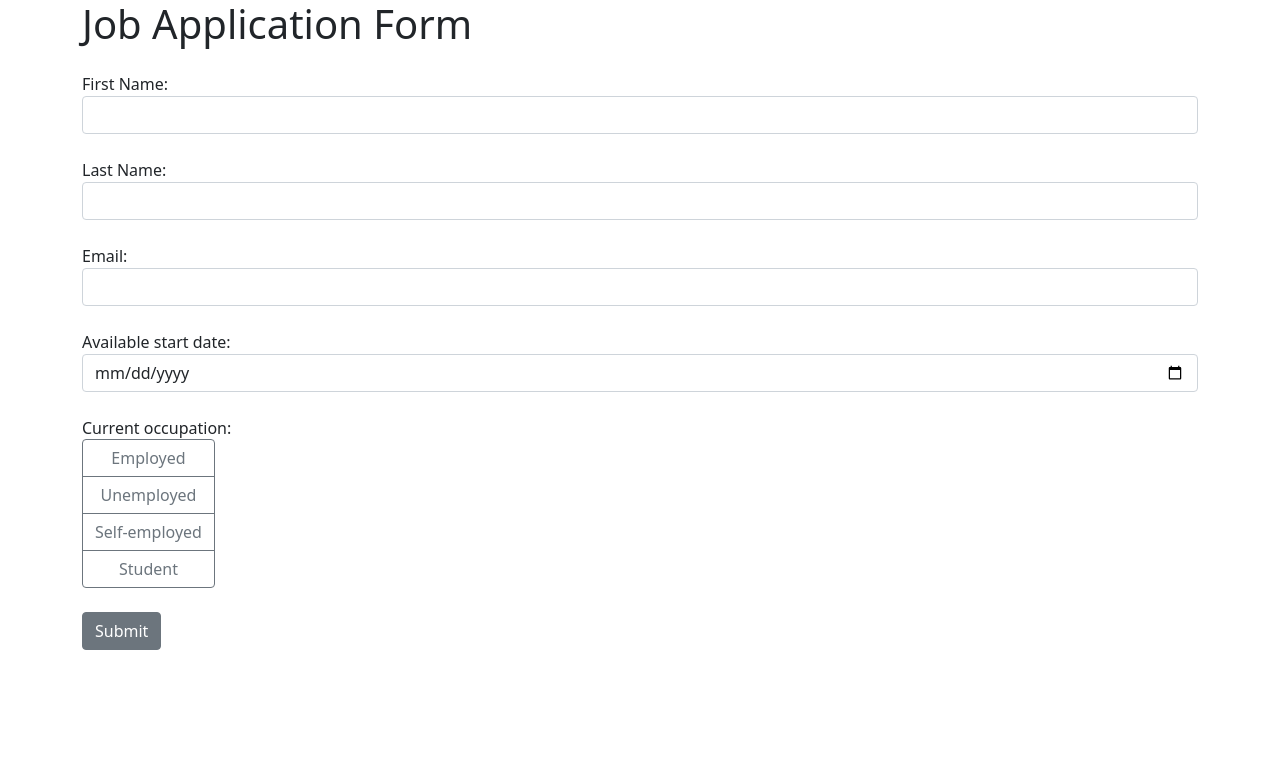
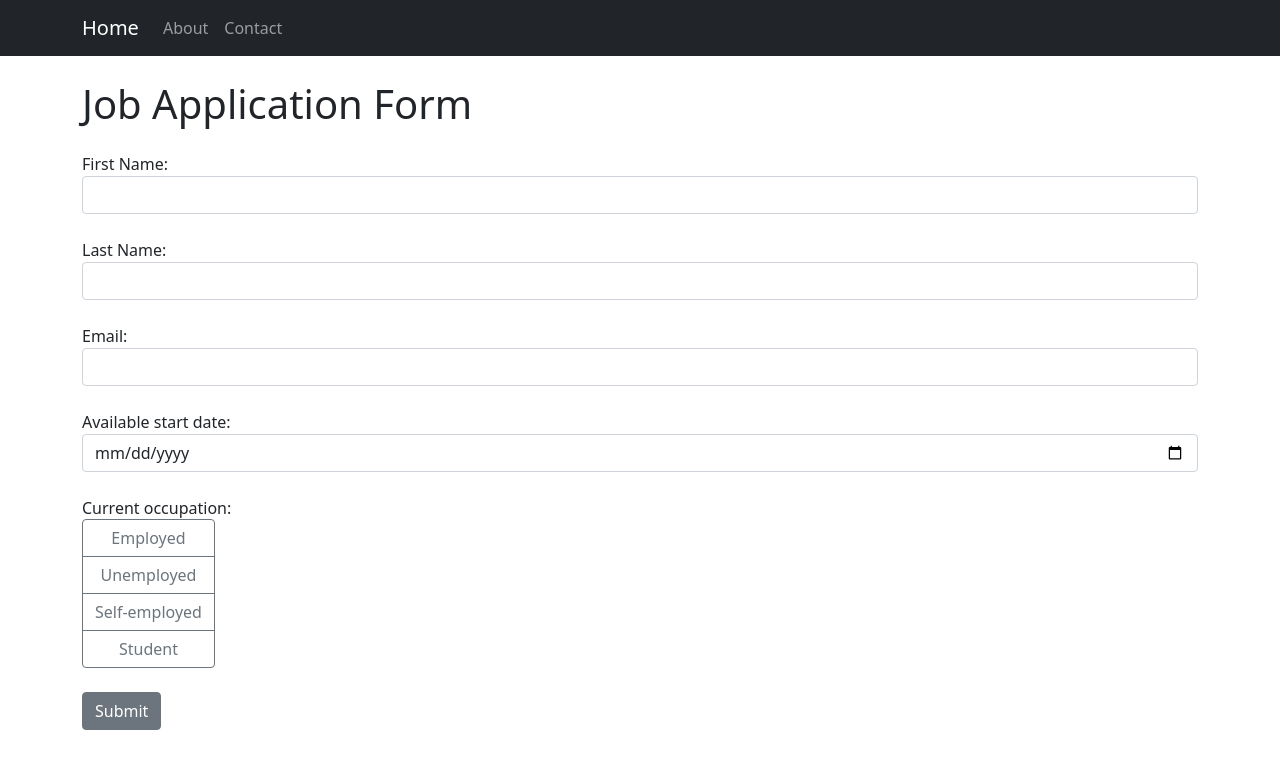
Before and after one commit to msuneth/django-form, a Django app: page / in a window 1280 px wide. Shown: the top 769 px of the page. Run offline with Django 5.2, Linux system fonts and the light colour scheme.

Commit message:
navbar added

```diff
--- /dev/null
+++ b/job_application/templates/about.html
@@ -0,0 +1,6 @@
+{% extends 'base.html' %}
+{% block content %}
+
+<h1 class="mt-4 mb-4">About Us</h1>
+
+{% endblock %}
--- /dev/null
+++ b/job_application/templates/base.html
@@ -0,0 +1,36 @@
+<!DOCTYPE html>
+<html lang="en">
+<head>
+    <meta charset="UTF-8">
+    <meta name="viewport" content="width=device-width, initial-scale=1,shrink-to-fit=no">
+    <link rel="stylesheet" href="https://cdn.jsdelivr.net/npm/bootstrap@5.1.3/dist/css/bootstrap.min.css">
+
+     <title>Title</title>
+</head>
+<body>
+    <nav class="navbar navbar-expand-lg navbar-dark bg-dark">
+      <div class="container">
+        <a class="navbar-brand" href="{% url 'index' %}">Home</a>
+        <button class="navbar-toggler" type="button" data-bs-toggle="collapse" data-bs-target="#navbarNav" aria-controls="navbarNav" aria-expanded="false" aria-label="Toggle navigation">
+          <span class="navbar-toggler-icon"></span>
+        </button>
+        <div class="collapse navbar-collapse" id="navbarNav">
+          <ul class="navbar-nav">
+            <li class="nav-item {% if request.path == '/about/' %}active{% endif %}">
+              <a class="nav-link" href="{% url 'about' %}">About</a>
+            </li>
+            <li class="nav-item">
+              <a class="nav-link" href="#">Contact</a>
+            </li>
+          </ul>
+        </div>
+      </div>
+    </nav>
+<div class="container">
+    {% block content %}
+    {% endblock %}
+    </div>
+    <script src="https://code.jquery.com/jquery-3.6.0.min.js"></script>
+    <script src="https://cdn.jsdelivr.net/npm/bootstrap@5.1.3/dist/js/bootstrap.min.js"></script>
+</body>
+</html>
--- a/job_application/templates/index.html
+++ b/job_application/templates/index.html
@@ -1,15 +1,6 @@
-<!DOCTYPE html>
-<html lang="en">
-<head>
-    <meta charset="UTF-8">
-    <meta name="viewport" content="width=device-width, initial-scale=1,shrink-to-fit=no">
-    <link rel="stylesheet" href="https://cdn.jsdelivr.net/npm/bootstrap@5.1.3/dist/css/bootstrap.min.css">
-
-     <title>Title</title>
-</head>
-<body>
-<div class="container">
-    <h1 class="at-4 mb-4">Job Application Form</h1>
+{% extends 'base.html' %}
+{% block content %}
+<h1 class="mt-4 mb-4">Job Application Form</h1>
 <form method="post">
     {% csrf_token %}
     <div class="form-group mb-4">
@@ -54,8 +45,4 @@
     </div>
     {% endif %}
 </form>
-    </div>
-    <script src="https://code.jquery.com/jquery-3.6.0.min.js"></script>
-    <script src="https://cdn.jsdelivr.net/npm/bootstrap@5.1.3/dist/js/bootstrap.min.js"></script>
-</body>
-</html>
+{% endblock %}
--- a/job_application/urls.py
+++ b/job_application/urls.py
@@ -2,5 +2,6 @@ from django.urls import path
 from . import views
 
 urlpatterns = [
-    path('', views.index, name='index')
+    path('', views.index, name='index'),
+    path('about/', views.about, name='about')
 ]
--- a/job_application/views.py
+++ b/job_application/views.py
@@ -26,3 +26,7 @@ def index(request):
             messages.success(request, "Form submitted successfully")
 
     return render(request, "index.html")
+
+
+def about(request):
+    return render(request, "about.html")
```
Also changed, not shown: job_application/admin.py (+10 -1 lines), db.sqlite3. Lines whose indentation alone changed are shown as unchanged.
